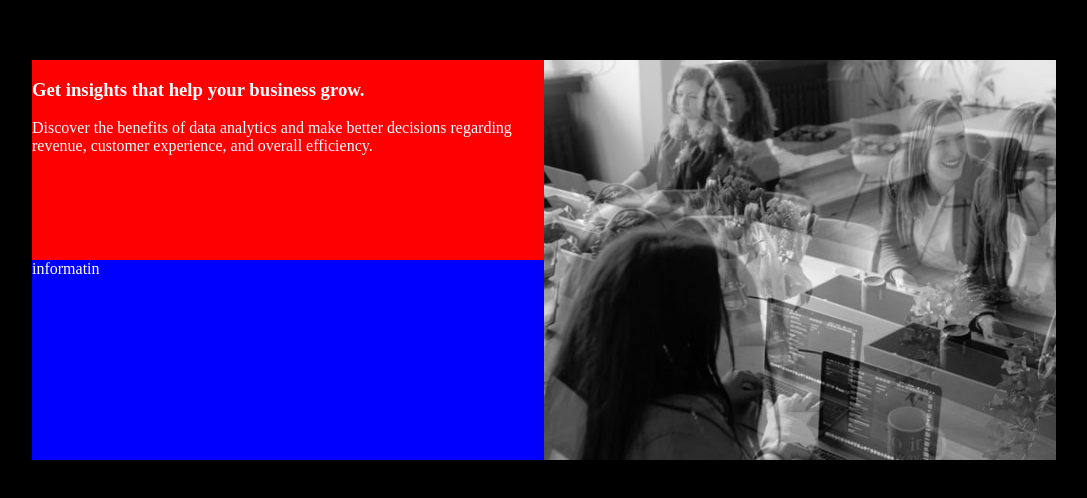
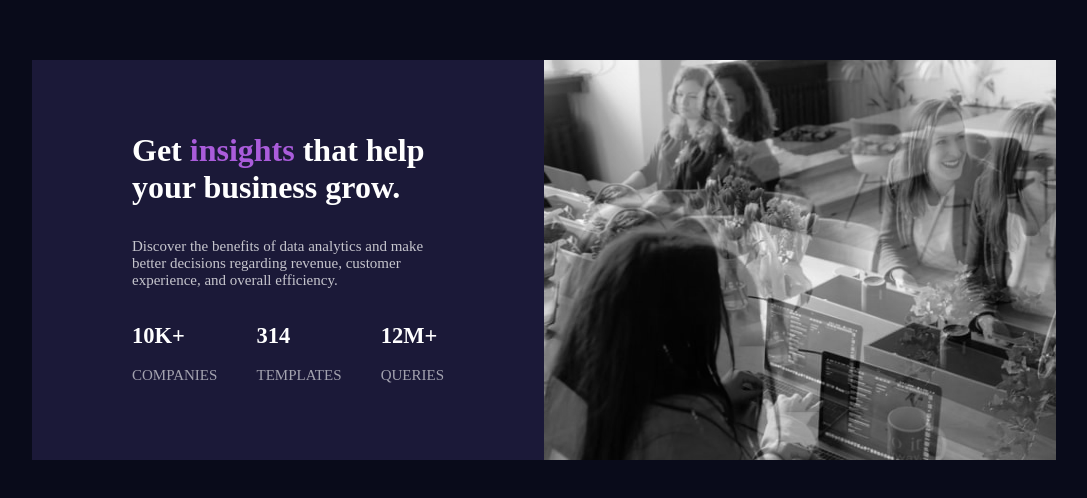
Before and after one commit to jcsmileyjr/stats-preview-card-component, a plain HTML site: page index.html in a window 1280 px wide. Shown: the part 148-646 px from the top of the page, without its empty margins (104-1191 px from the left). Drawn offline with Linux system fonts and the light colour scheme.

Commit message:
Styled the content

```diff
--- a/index.html
+++ b/index.html
@@ -9,8 +9,8 @@
   <title>Frontend Mentor | Stats preview card component</title>
   <style>
     body {
-      background-color: black;
-
+      background-color: hsl(233, 47%, 7%);
+      font-size: 15px;
     }
     main {
       height: 100vh;
@@ -37,11 +37,36 @@
     }
     .message {
       grid-area: message;
-      background-color: red;
+      background-color: hsl(244, 38%, 16%);
+      padding: 0 100px;
+      padding-top: 40px;
+    }
+    .message__title {
+      font-size: xx-large;
+      color: hsl(0, 0%, 100%);
+    }
+    .message__callout {
+      color: hsl(277, 64%, 61%);
+    }
+    .message__content {
+      color: hsla(0, 0%, 100%, 0.75);
     }
     .information {
       grid-area: information;
-      background-color: blue;
+      background-color: hsl(244, 38%, 16%);
+      padding: 0 100px;
+      padding-bottom: 40px;
+      display: flex;
+      justify-content: space-between;
+    }
+    .information__compaines {
+      text-transform: uppercase;
+    }
+    .information__compaines--title {
+      color: hsla(0, 0%, 100%, 0.6);
+    }
+    .information__compaines--content {
+      color: hsl(0, 0%, 100%);
     }
     .image {
       grid-area: image;
@@ -68,11 +93,24 @@
   <main >
     <article class="parent">
       <section class="message">
-        <h1>Get insights that help your business grow.</h1>
-        <p>Discover the benefits of data analytics and make better decisions regarding revenue, customer
+        <h1 class="message__title">Get <span class="message__callout">insights</span> that help your business grow.</h1>
+        <p class="message__content">Discover the benefits of data analytics and make better decisions regarding revenue, customer
         experience, and overall efficiency.</p>
       </section>
-      <section class="information">informatin</section>
+      <section class="information">
+        <div class="information__compaines">
+          <h2 class="information__compaines--content">10k+</h2>
+          <p class="information__compaines--title">companies</p>
+        </div>
+        <div class="information__compaines">
+          <h2 class="information__compaines--content">314</h2>
+          <p class="information__compaines--title">templates</p>
+        </div>
+        <div class="information__compaines">
+          <h2 class="information__compaines--content">12m+</h2>
+          <p class="information__compaines--title">queries</p>
+        </div>
+      </section>
       <section class="image">
         <div class="shade"></div>
       </section>
@@ -83,9 +121,9 @@
 
 
 
-  10k+ companies
-  314 templates
-  12m+ queries
+
+
+
 
 
 </body>
```
